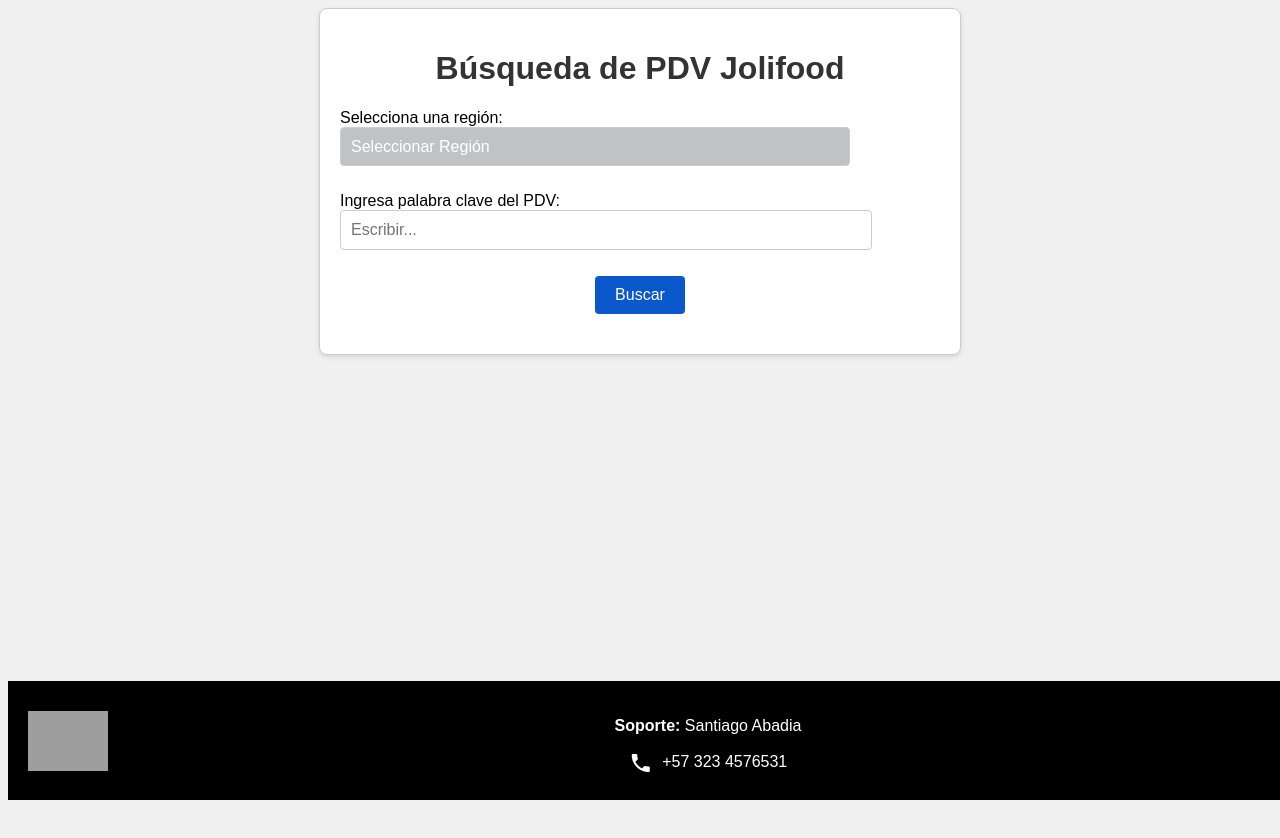
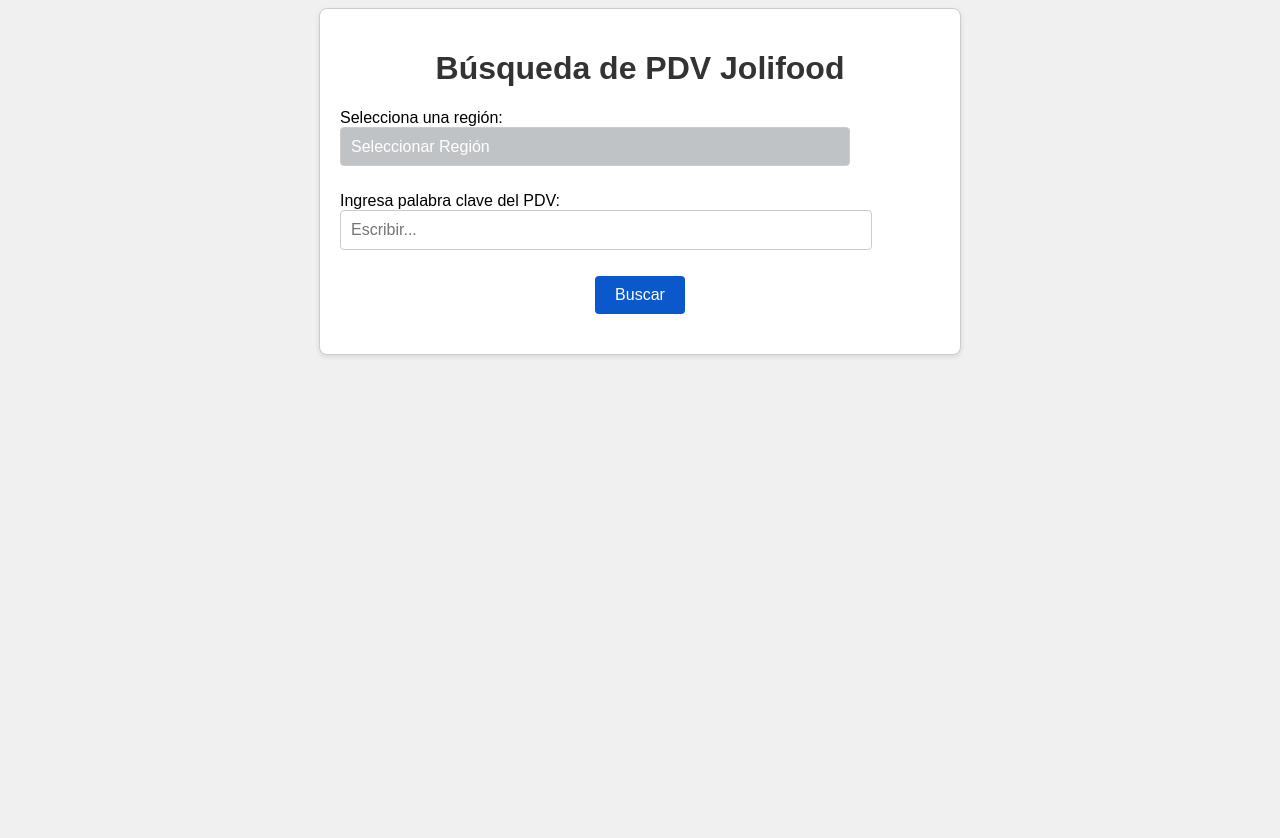
Before and after one commit to Phygital-exp/Jolifood, a plain HTML site: page index.html in a window 1280 px wide. Drawn offline with Linux system fonts and the light colour scheme; grey boxes are pictures that could not be loaded.

Commit message:
Update index.html

```diff
--- a/index.html
+++ b/index.html
@@ -37,18 +37,6 @@
         <div id="results" aria-live="polite"></div>
     </div>
 
-    <!-- Footer con logos y contacto -->
-    <footer>
-        <div class="footer-content">
-            <div class="logo-container">
-                <img src="https://s3.amazonaws.com/botgen/Uploads/ppt_nueva_phygital-27_1720634176.png" alt="Logo PPT">
-            </div>
-            <div class="contact-info">
-                <p><b>Soporte: </b>Santiago Abadia</p>
-                <p><i class="material-icons">phone</i> +57 323 4576531</p>
-            </div>
-        </div>
-    </footer>
 
     <script src="script.js"></script>
 </body>
```
